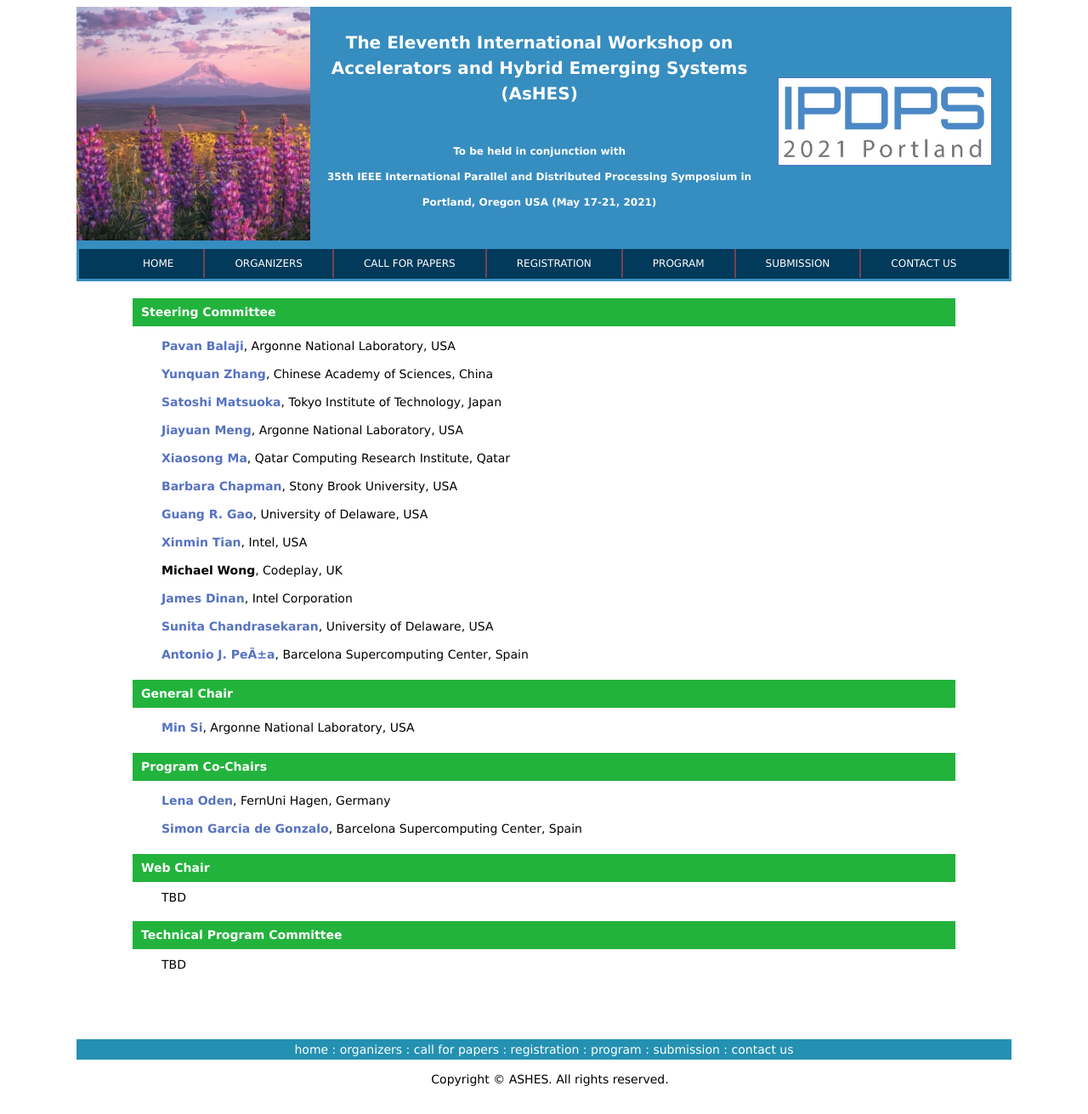
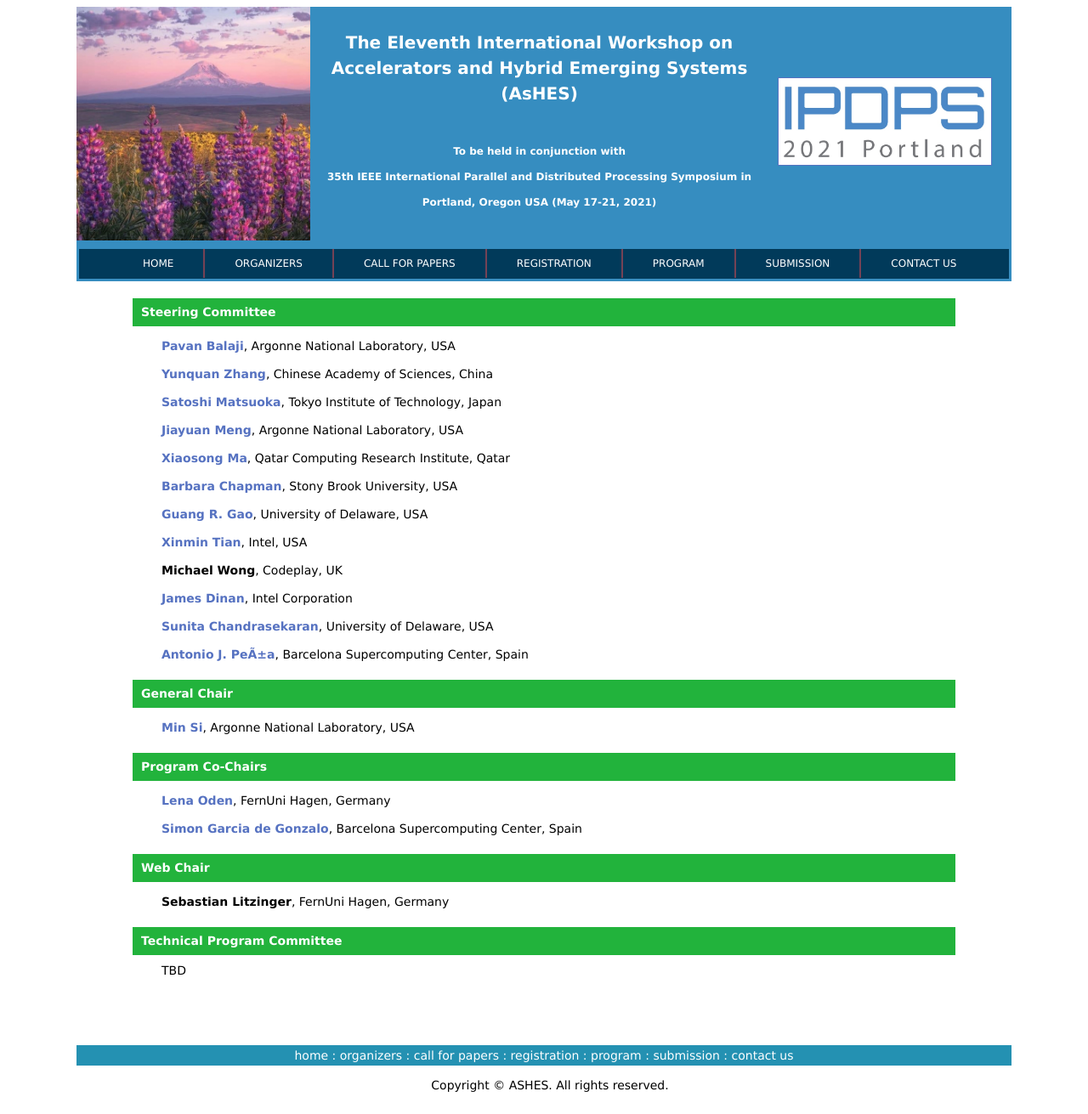
Before and after one commit to pmodels/ashes-www, a Jekyll site: the page built from 2021/organizers.html, in a window 1280 px wide. Shown: the whole page at 85% size. Built offline with Jekyll 4.4.1, drawn with Linux system fonts in a browser that asks for light colours.

Commit message:
Add submission deadline.

```diff
--- a/2021/_includes/dates.html
+++ b/2021/_includes/dates.html
@@ -1,4 +1,4 @@
 <h1>Important Dates (AoE)</h1>
 <div id="description">
-  TBD
+  <p><b>Paper Submission:</b> January 25, 2021</p>
 </div>
--- a/2021/organizers.html
+++ b/2021/organizers.html
@@ -34,7 +34,7 @@
 
   <h1>Web Chair</h1>
   <div id="description">
-    TBD
+    <p><b>Sebastian Litzinger</b>, FernUni Hagen, Germany</p>
   </div>
 
   <h1>Technical Program Committee</h1>
```
